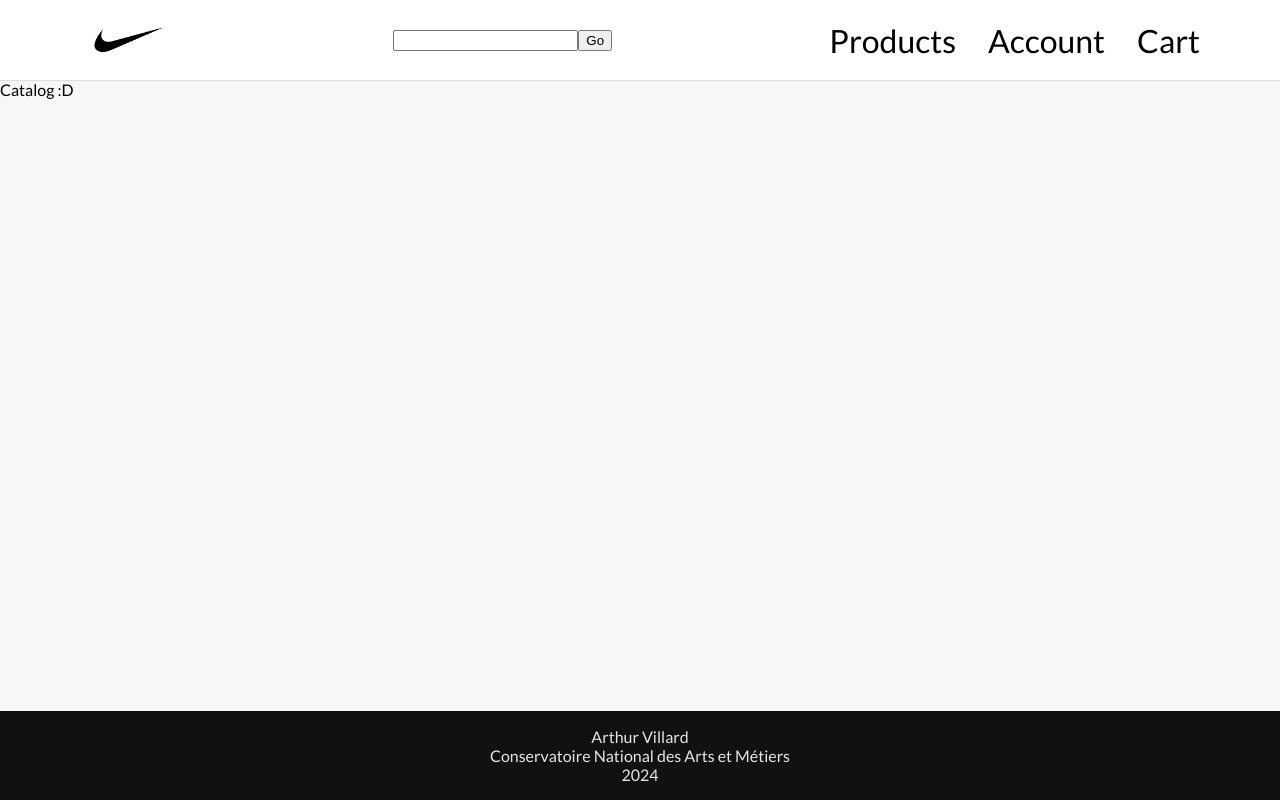
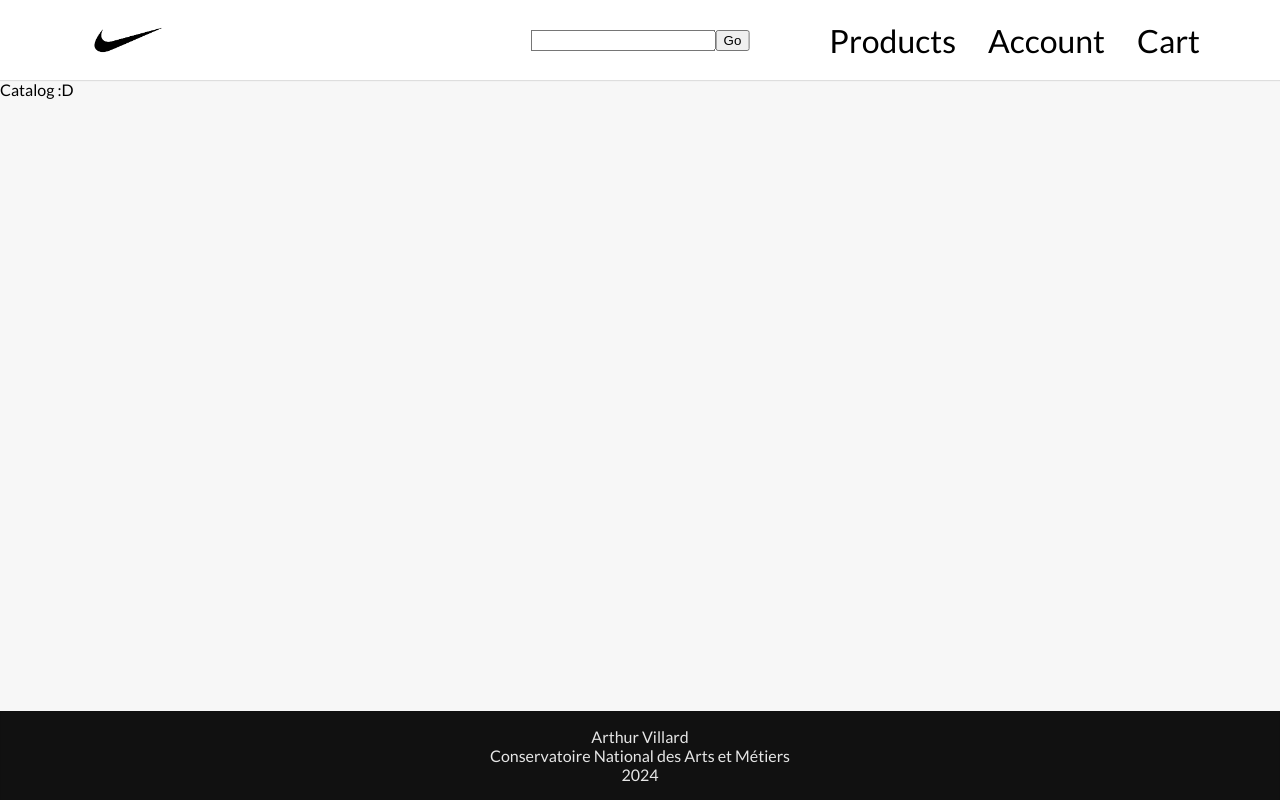
Before and after one commit to avlrd/projet-villard-arthur, an Angular app in the folder client/: page /catalog in a window 1280 px wide. Built offline with nearby package versions, Linux system fonts and the light colour scheme.

Commit message:
Search bar centered (+ proxy bug fix ?)

```diff
--- a/client/angular.json
+++ b/client/angular.json
@@ -64,7 +64,7 @@
             }
           },
           "options": {
-            "proxyConfig": "src/proxy.conf.json"
+            "proxyConfig": "proxy.conf.json"
           },
           "defaultConfiguration": "development"
         },
--- a/client/proxy.conf.json
+++ b/client/proxy.conf.json
@@ -1,6 +1,6 @@
 {
 	"/api": {
-		"target": "http://localhost:3000",
+		"target": "http://localhost:3000/",
 		"secure": false,
 		"pathRewrite": {
 			"^/api": ""
--- a/client/src/app/components/common/header/header.component.css
+++ b/client/src/app/components/common/header/header.component.css
@@ -18,6 +18,7 @@
 	align-items: center;
 
 	height: 100%;
+	margin-right: auto;
 }
 
 #header-title img {
@@ -29,8 +30,9 @@
 	display: flex;
 	align-items: center;
 	justify-content: center;
-	flex-grow: 1;
-	text-align: center;
+	position: absolute;
+	left: 50%;
+	transform: translateX(-50%);
 }
 
 #header-menu {
```
